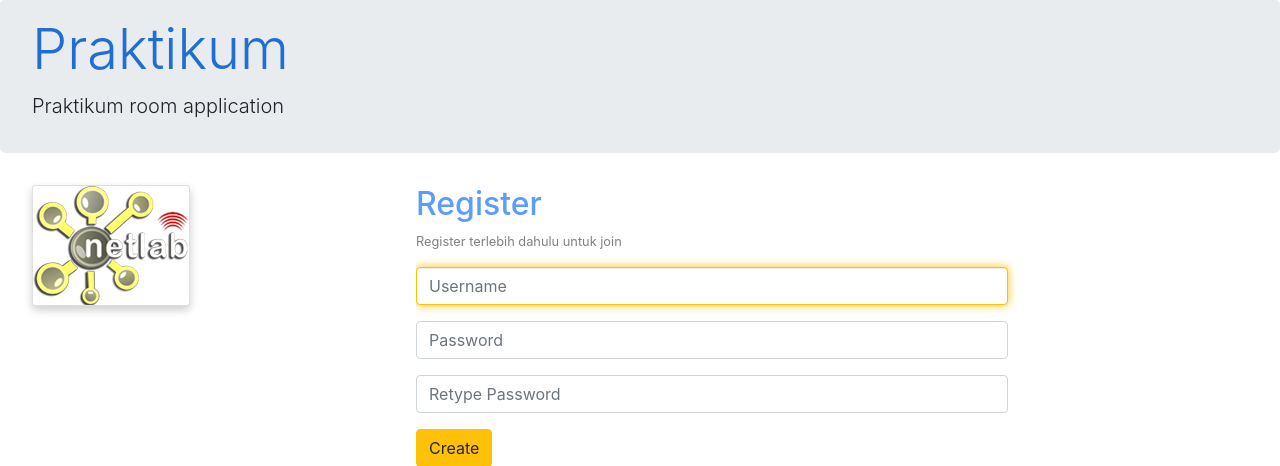
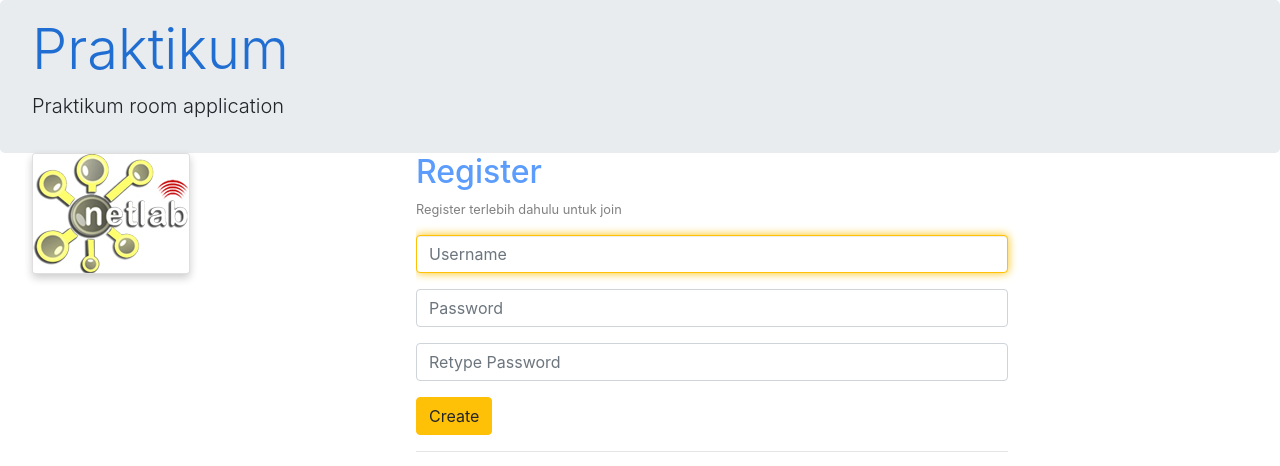
Before and after one commit to Dimasrdhty/Project-caslab, a Flask app: template templates/index.html in a window 1280 px wide. Shown: the top 466 px of the page. Run offline with Flask 2, Linux system fonts and the light colour scheme; the template is opened without the code that fills it: values that come from a table or form of the project are taken from there, others are empty; some libraries are stand-ins or nearby versions.

Commit message:
Final bgt

```diff
--- a/static/style/main_style.css
+++ b/static/style/main_style.css
@@ -8,7 +8,7 @@ h1 {
 }
 
 .jumbotron {
-    marin-bottom: 0;
+    margin-bottom: 0;
     padding-top: 1em;
     padding-bottom: 1em;
 }
```
